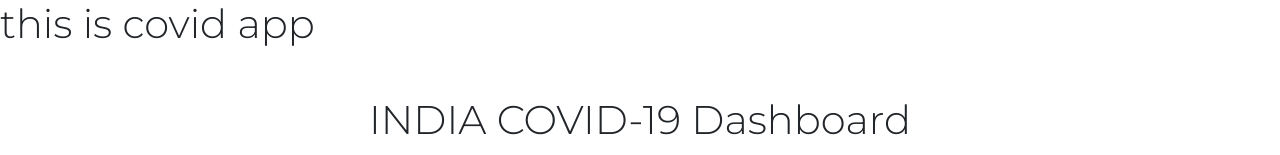
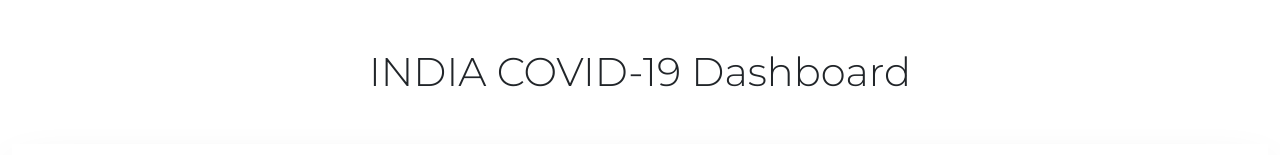
Before and after one commit to sumantgigacars/weatherapp, a React (Create React App) app: page / in a window 1280 px wide. Shown: the top 155 px of the page. Built offline with nearby package versions, Linux system fonts and the light colour scheme; no server answers.

Commit message:
remove header

```diff
--- a/src/Covid_state_wise_traker/statewise.js
+++ b/src/Covid_state_wise_traker/statewise.js
@@ -23,7 +23,6 @@ const Statewise = () => {
 
     return (
         <>
-        <h1>this is covid app</h1>
             <div className="container-fluid mt-5">
                 <div className="main-heading">
                     <h1 className="mb-5 text-center"><span className="font-weight-bold">INDIA</span> COVID-19 Dashboard</h1>
```
